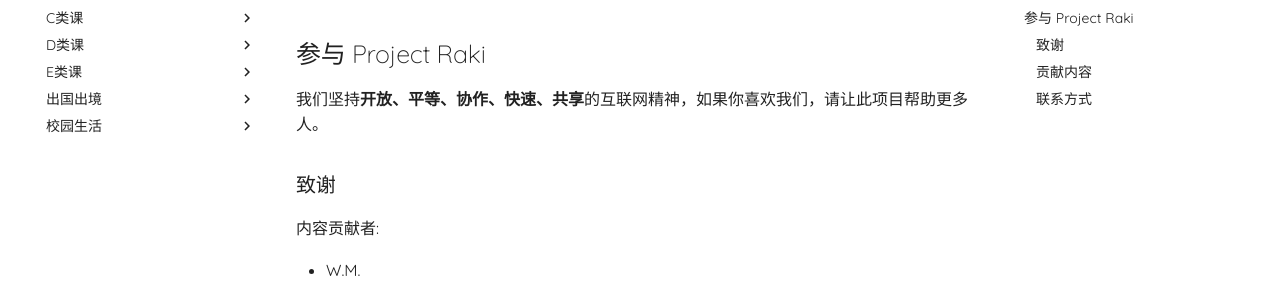
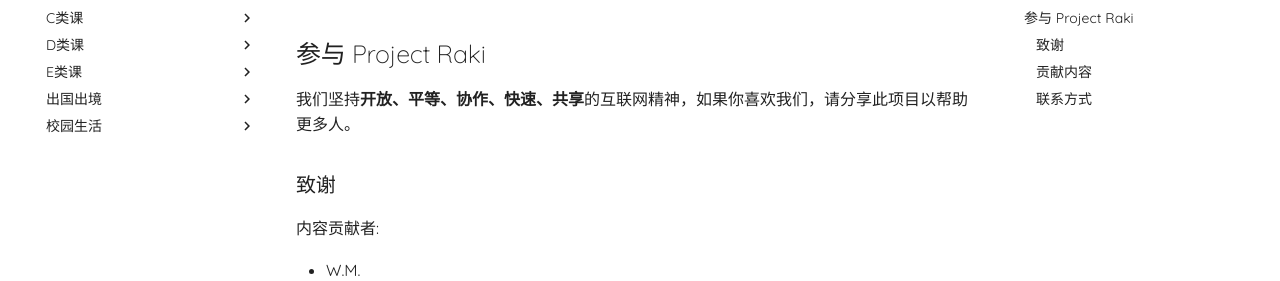
Before and after one commit to Shall-We-Dance/ProjectRaki, an MkDocs documentation site: the page built from docs/index.md, in a window 1280 px wide and 900 px high, scrolled down 513 px. Shown: the part 171-452 px from the top of the window. Built offline with MkDocs 1.6.1 and Material for MkDocs 9.7.7, drawn with Linux system fonts in a browser that asks for light colours.

Commit message:
Update index.md

```diff
--- a/docs/index.md
+++ b/docs/index.md
@@ -22,7 +22,7 @@ Welcome to Project Raki.
 
 ## 参与 Project Raki
 
-我们坚持**开放、平等、协作、快速、共享**的互联网精神，如果你喜欢我们，请让此项目帮助更多人。
+我们坚持**开放、平等、协作、快速、共享**的互联网精神，如果你喜欢我们，请分享此项目以帮助更多人。
 
 ### 致谢
 
```
